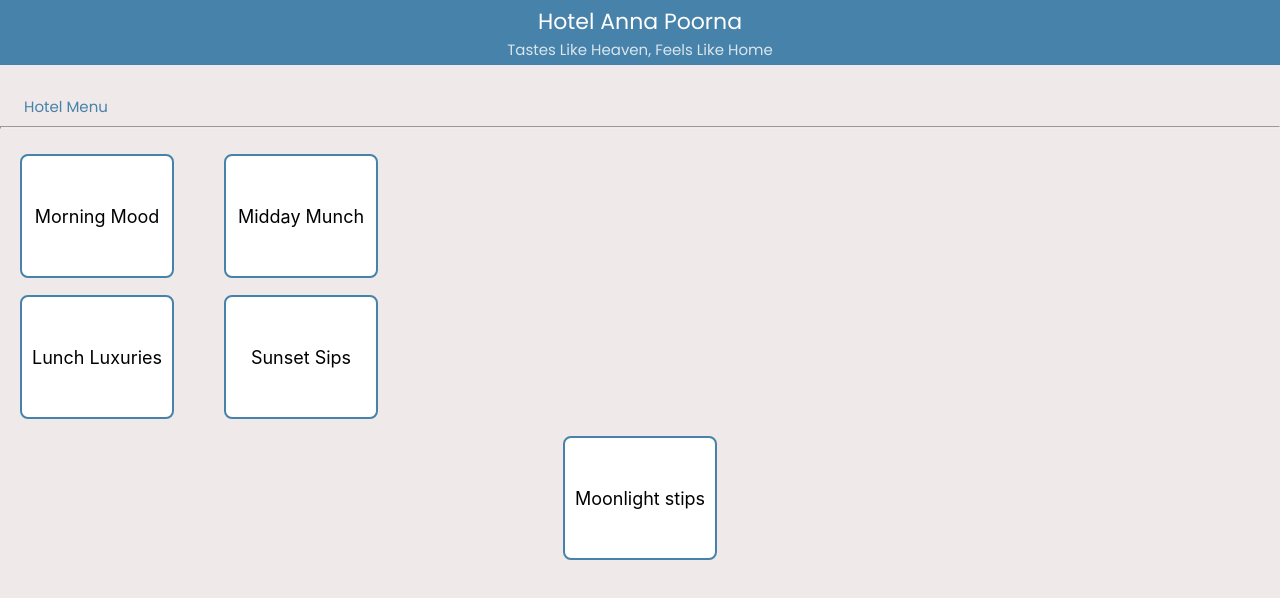
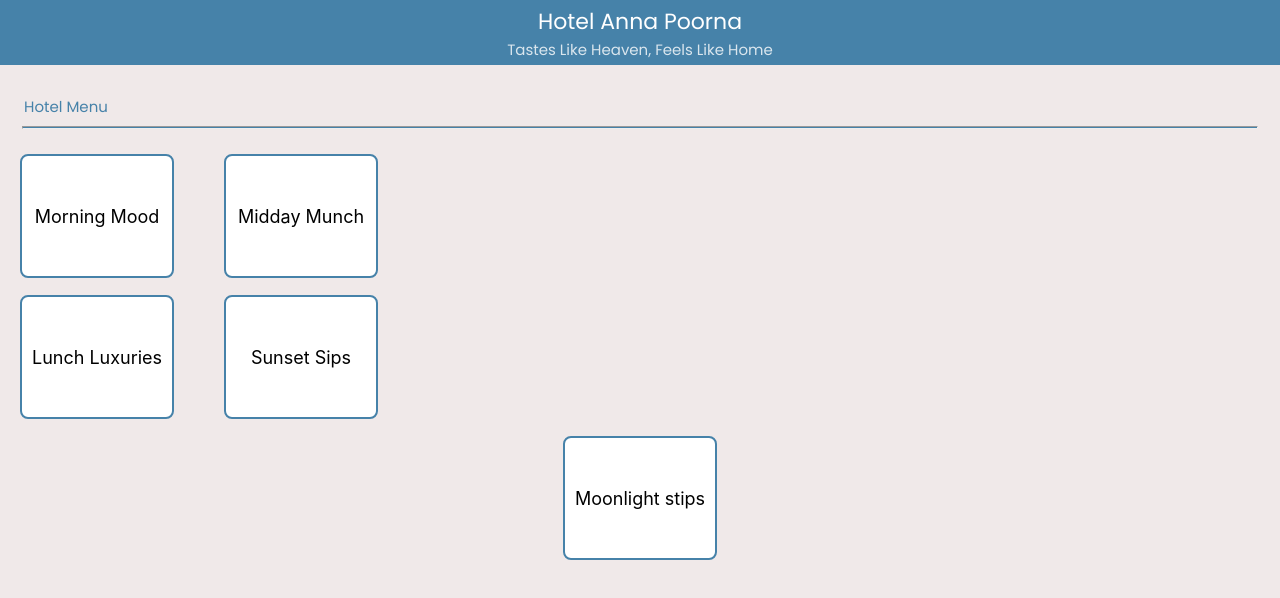
Before and after one commit to ASHINAY/Hotel-menu-fe, a React (Create React App) app: page / in a window 1280 px wide. Shown: the top 598 px of the page. Built offline with nearby package versions, Linux system fonts and the light colour scheme.

Commit message:
line finish

```diff
--- a/src/Pages/HomePage.jsx
+++ b/src/Pages/HomePage.jsx
@@ -11,7 +11,8 @@ function HomePage() {
       </div>
 
       <div className='Hotel'>Hotel Menu</div>
-      <hr style={{ height: "1px" }}
+      <hr style={{ height: "1px",backgroundColor:"#4682A9",
+      marginLeft:"22px",marginRight:"22px" }}
       />
       <div className='MorningContainer'>
         <div className='MorningRow'>
```
